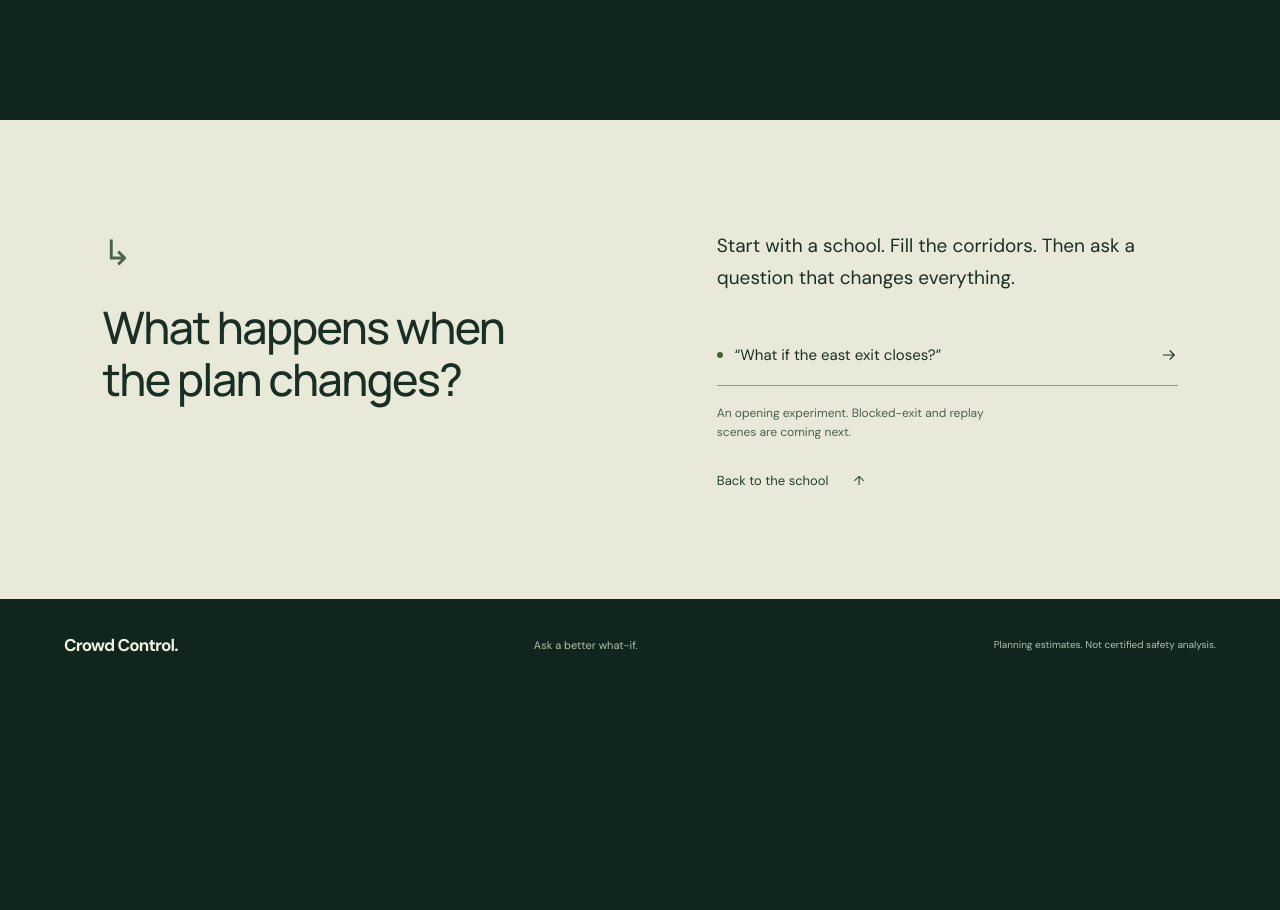
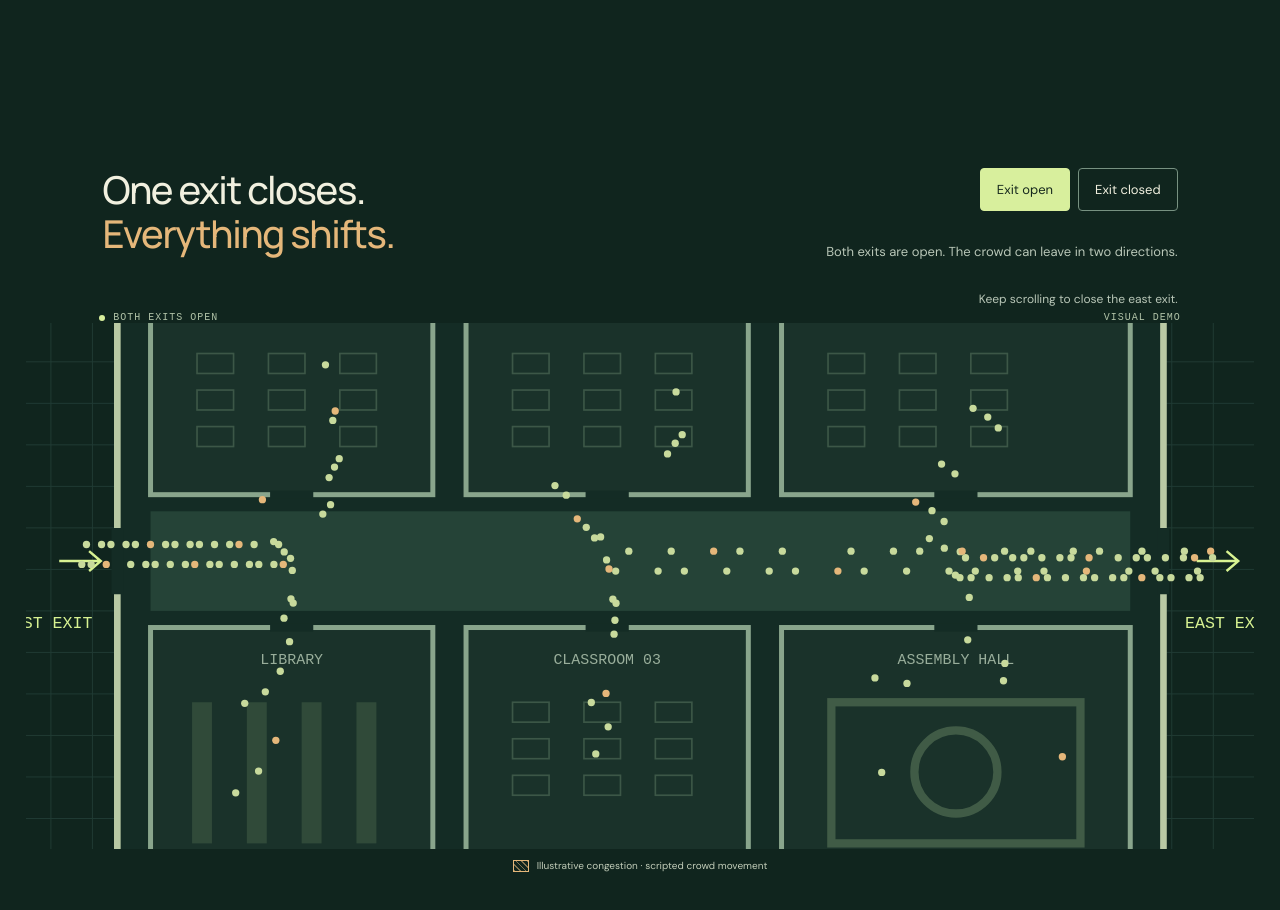
Before and after one commit to samtjhia/crowd-control, a React (Vite) app in the folder web/: page / in a window 1280 px wide. Shown: the part 1680-2590 px from the top of the page. Before the commit the page ends 2371 px from the top, so only its background shows below. Built offline with nearby package versions, Linux system fonts and the light colour scheme.

Commit message:
Add magnified blocked-exit landing scene

```diff
--- a/web/src/App.tsx
+++ b/web/src/App.tsx
@@ -4,7 +4,7 @@ function Arrow({ diagonal = false }: { diagonal?: boolean }) {
   return <svg width="18" height="18" viewBox="0 0 24 24" fill="none" stroke="currentColor" strokeWidth="1.5" aria-hidden="true"><path d={diagonal ? 'M6 18 18 6M6 6h12v12' : 'M4 12h15m-6-6 6 6-6 6'} /></svg>
 }
 
-function SchoolPlan({ progress, reduced }: { progress: number; reduced: boolean }) {
+function SchoolPlan({ progress, reduced, blocked = false, corridor = false }: { progress: number; reduced: boolean; blocked?: boolean; corridor?: boolean }) {
   const canvas = useRef<HTMLCanvasElement>(null)
   const motion = useRef({ progress, reduced })
   useEffect(() => { motion.current = { progress, reduced } }, [progress, reduced])
@@ -34,11 +34,13 @@ function SchoolPlan({ progress, reduced }: { progress: number; reduced: boolean
     const draw = (time: number) => {
       context.clearRect(0, 0, width, height)
       const { progress: p, reduced: still } = motion.current
-      const scale = Math.min(width / 870, height / 650) * (still ? 1 : 1 + p * 1.15)
+      const baseScale = Math.min(width / 870, height / 650)
+      // Keep the first scene's magnification, but fit both exits in this wider frame.
+      const scale = corridor ? Math.min(baseScale * 2.15, width / 740) : baseScale * (still ? 1 : 1 + p * 1.15)
       context.save()
       context.translate(width / 2, height / 2)
       context.scale(scale, scale)
-      context.translate(-435 - p * 65, -315)
+      context.translate(corridor ? -435 : -435 - p * 65, -315)
       context.strokeStyle = '#213c35'; context.lineWidth = .6
       for (let x = 30; x < 860; x += 25) { context.beginPath(); context.moveTo(x, 50); context.lineTo(x, 580); context.stroke() }
       for (let y = 55; y < 590; y += 25) { context.beginPath(); context.moveTo(30, y); context.lineTo(855, y); context.stroke() }
@@ -66,17 +68,37 @@ function SchoolPlan({ progress, reduced }: { progress: number; reduced: boolean
       for (const x of [120, 750]) { context.beginPath(); context.moveTo(x, 280); context.lineTo(x, 320); context.stroke() }
       context.strokeStyle = '#d8f392'; context.lineWidth = 1.5
       for (const x of [85, 770]) { context.beginPath(); context.moveTo(x, 300); context.lineTo(x + 25, 300); context.moveTo(x + 18, 294); context.lineTo(x + 25, 300); context.lineTo(x + 18, 306); context.stroke() }
-      context.fillStyle = '#d8f392'; context.font = '10px monospace'; context.fillText('WEST EXIT', 78, 340); context.fillText('EAST EXIT', 790, 340)
+      if (blocked) {
+        // A hatched corridor marks the illustrative queue independently of color.
+        context.fillStyle = '#b16d3038'; context.fillRect(145, 272, 210, 56)
+        context.save(); context.beginPath(); context.rect(145, 272, 210, 56); context.clip()
+        context.strokeStyle = '#e5b77a55'; context.lineWidth = 1
+        for (let x = 100; x < 370; x += 12) {
+          context.beginPath(); context.moveTo(x, 272); context.lineTo(x + 56, 328); context.stroke()
+        }
+        context.restore()
+        context.strokeStyle = '#edb985'; context.lineWidth = 5
+        context.beginPath(); context.moveTo(750, 280); context.lineTo(750, 320); context.stroke()
+        context.lineWidth = 2
+        context.beginPath(); context.moveTo(770, 290); context.lineTo(790, 310); context.moveTo(790, 290); context.lineTo(770, 310); context.stroke()
+      }
+      context.fillStyle = '#d8f392'; context.font = '10px monospace'; context.fillText('WEST EXIT', 78, 340); context.fillText(blocked ? 'CLOSED' : 'EAST EXIT', 790, 340)
       const t = still ? 4 : time / 1000
       for (let i = 0; i < 160; i++) {
         const room = rooms[i % rooms.length]
         const phase = ((t * .045 + i * .137) % 1)
         const startX = room.x + 24 + ((i * 37) % (room.w - 48))
         const startY = room.y + 42 + ((i * 19) % (room.h - 60))
-        const exitX = i % 3 === 0 ? 95 : 780
-        const x = phase < .4 ? startX + (room.x + room.w / 2 - startX) * phase / .4 : room.x + room.w / 2 + (exitX - room.x - room.w / 2) * (phase - .4) / .6
-        const y = phase < .4 ? startY + (300 - startY) * phase / .4 : 290 + (i % 6) * 4
-        context.fillStyle = i % 7 === 0 ? '#e5b77a' : '#c8da9c'
+        const exitX = blocked || i % 3 === 0 ? 95 : 780
+        let x = phase < .4 ? startX + (room.x + room.w / 2 - startX) * phase / .4 : room.x + room.w / 2 + (exitX - room.x - room.w / 2) * (phase - .4) / .6
+        let y = phase < .4 ? startY + (300 - startY) * phase / .4 : 290 + (i % 6) * 4
+        if (blocked && phase > .68) {
+          // Scripted queue positions demonstrate congestion, not measured physics.
+          const queue = (phase - .68) / .32
+          x = 150 + queue * 195
+          y = 281 + (i % 9) * 4.6
+        }
+        context.fillStyle = blocked && phase > .68 ? '#edb985' : i % 7 === 0 ? '#e5b77a' : '#c8da9c'
         context.beginPath(); context.arc(x, y, 2.2, 0, Math.PI * 2); context.fill()
       }
       context.strokeStyle = '#64816b'; context.lineWidth = .8
@@ -87,8 +109,47 @@ function SchoolPlan({ progress, reduced }: { progress: number; reduced: boolean
     }
     resize(); frame = requestAnimationFrame(draw)
     return () => { cancelAnimationFrame(frame); observer.disconnect() }
-  }, [reduced])
-  return <canvas ref={canvas} className="school-canvas" role="img" aria-label="Animated architectural school floor plan showing illustrative crowd movement toward two exits" />
+  }, [reduced, blocked, corridor])
+  return <canvas ref={canvas} className="school-canvas" role="img" aria-label={blocked ? "Illustrative school evacuation with east exit closed, people rerouted west, and a hatched congestion area near the west exit" : "Animated architectural school floor plan showing illustrative crowd movement toward two exits"} />
+}
+
+function BlockedExitScene({ reduced }: { reduced: boolean }) {
+  const section = useRef<HTMLElement>(null)
+  const [scrollBlocked, setScrollBlocked] = useState(false)
+  const [override, setOverride] = useState<boolean | null>(null)
+  const blocked = override ?? scrollBlocked
+  useEffect(() => {
+    const update = () => {
+      const bounds = section.current!.getBoundingClientRect()
+      setScrollBlocked(bounds.top < -window.innerHeight * .3)
+    }
+    update()
+    window.addEventListener('scroll', update, { passive: true })
+    window.addEventListener('resize', update)
+    return () => {
+      window.removeEventListener('scroll', update)
+      window.removeEventListener('resize', update)
+    }
+  }, [])
+  return <section className="blocked-experience" id="experiment" ref={section} aria-label="Explore an illustrative blocked-exit scenario">
+    <div className="blocked-stage">
+      <div className="blocked-story">
+        <h2>One exit closes.<br /><em>Everything shifts.</em></h2>
+        <p>The same people. The same school. Change a single door and watch the crowd find another way.</p>
+        <div className="exit-controls" role="group" aria-label="East exit state">
+          <button aria-pressed={!blocked} onClick={() => setOverride(false)}>Exit open</button>
+          <button aria-pressed={blocked} onClick={() => setOverride(true)}>Exit closed</button>
+        </div>
+        <p className="exit-explanation" role="status">{blocked ? 'East exit closed. Both streams now share the west exit. The hatched area shows an illustrative queue.' : 'Both exits are open. The crowd can leave in two directions.'}</p>
+        {override !== null ? <button className="follow-scroll" onClick={() => setOverride(null)}>Follow the scroll again <Arrow /></button> : <span className="scene-hint">Keep scrolling to close the east exit.</span>}
+      </div>
+      <div className="blocked-plan">
+        <div className="plan-heading"><span><span className={blocked ? 'status-dot is-blocked' : 'status-dot'} />{blocked ? 'EAST EXIT CLOSED' : 'BOTH EXITS OPEN'}</span><span>VISUAL DEMO</span></div>
+        <SchoolPlan progress={0} reduced={reduced} blocked={blocked} corridor />
+        <div className="queue-legend"><span className="hatch-swatch" /> Illustrative congestion · scripted crowd movement</div>
+      </div>
+    </div>
+  </section>
 }
 
 function App() {
@@ -104,11 +165,11 @@ function App() {
     window.addEventListener('scroll', scroll, { passive: true })
     return () => { preference.removeEventListener('change', updatePreference); window.removeEventListener('scroll', scroll) }
   }, [])
-  const enter = () => { setDemo(true); document.getElementById('inside')?.scrollIntoView({ behavior: reduced ? 'instant' : 'smooth' }) }
+  const enter = () => { setDemo(true); document.getElementById('experiment')?.scrollIntoView({ behavior: reduced ? 'instant' : 'smooth' }) }
   return <>
     <header className="navigation">
       <a className="wordmark" href="#" aria-label="Crowd Control home"><span className="brand-symbol"><i /><i /><i /><i /></span>Crowd Control<span className="brand-period">.</span></a>
-      <nav aria-label="Main navigation"><a href="#inside" className="explore-link">The experiment</a><button onClick={enter}>Explore the demo <Arrow diagonal /></button></nav>
+      <nav aria-label="Main navigation"><a href="#experiment" className="explore-link">The experiment</a><button onClick={enter}>Explore the demo <Arrow diagonal /></button></nav>
     </header>
     <main>
       <section className="experience" aria-label="Crowd Control introduction">
@@ -125,13 +186,14 @@ function App() {
             <div className="plan-footer"><span>Every dot is a person.<br />Every decision changes their path.</span><span className="compass">N ↑</span></div>
           </div>
           <div className="interior-caption" style={{ opacity: Math.max(0, (progress - .55) / .45), visibility: progress < .55 ? 'hidden' : 'visible' }}><span className="status-dot" /><p>Same school.<br /><strong>Different possibilities.</strong></p></div>
-          <div className="stage-bottom"><span>BUILT AT HACKTRENT 2026</span><a href="#inside">Scroll to explore <span>↓</span></a><span>PLANNING STARTS WITH CURIOSITY</span></div>
+          <div className="stage-bottom"><span>BUILT AT HACKTRENT 2026</span><a href="#experiment">Scroll to explore <span>↓</span></a><span>PLANNING STARTS WITH CURIOSITY</span></div>
           <div className="scroll-track"><span style={{ transform: `scaleX(${progress})` }} /></div>
         </div>
       </section>
+      <BlockedExitScene reduced={reduced} />
       <section className="inside" id="inside">
         <div><span className="section-mark" aria-hidden="true">↳</span><h2>What happens when<br />the plan changes?</h2></div>
-        <div className="inside-copy"><p>Start with a school. Fill the corridors. Then ask a question that changes everything.</p><div className="scenario-prompt"><span className="prompt-dot" /><span>“What if the east exit closes?”</span><Arrow /></div><p className="prototype-note" role="status">{demo ? 'You’re viewing the landing-page prototype. The interactive simulation is not connected yet.' : 'An opening experiment. Blocked-exit and replay scenes are coming next.'}</p><button className="text-button" onClick={() => window.scrollTo({ top: 0, behavior: reduced ? 'instant' : 'smooth' })}>Back to the school <span>↑</span></button></div>
+        <div className="inside-copy"><p>Start with a school. Fill the corridors. Then ask a question that changes everything.</p><div className="scenario-prompt"><span className="prompt-dot" /><span>“What if the east exit closes?”</span><Arrow /></div><p className="prototype-note" role="status">{demo ? 'You’re viewing the landing-page prototype. The interactive simulation is not connected yet.' : 'A visual experiment, not a live simulation. Rewind and replay are coming next.'}</p><button className="text-button" onClick={() => window.scrollTo({ top: 0, behavior: reduced ? 'instant' : 'smooth' })}>Back to the school <span>↑</span></button></div>
       </section>
     </main>
     <footer><a className="wordmark" href="#">Crowd Control.</a><span>Ask a better what-if.</span><span>Planning estimates. Not certified safety analysis.</span></footer>
--- a/web/src/index.css
+++ b/web/src/index.css
@@ -5,3 +5,64 @@
 @media(min-width:1600px){.hero-copy{left:12%;top:26%}.plan-container{left:40%;width:58%}}
 @media(max-width:850px){.navigation{height:80px;padding:0 6%}.wordmark{font-size:19px}nav{gap:0}.explore-link{display:none}nav button{font-size:11px;padding:10px 12px;gap:10px}.stage{min-height:780px}.hero-copy{top:15%;left:7%}h1{font-size:clamp(50px,10vw,75px);margin-bottom:17px}.hero-copy p{font-size:14px;line-height:1.6}.primary-button{padding:13px 18px}.hero-note{display:none}.plan-container{left:21%;top:44%;width:95%;height:49%}.plan-heading{font-size:8px}.plan-footer{font-size:9px}.stage-bottom>span:last-child{display:none}.stage-bottom{bottom:23px;font-size:8px}.inside{padding:65px 7%;gap:25px;grid-template-columns:1fr}.inside-copy>p{font-size:17px}.inside h2{margin:15px 0 5px}.section-mark{font-size:25px}.interior-caption{bottom:15%;left:7%;background:#10251e;padding:12px}.interior-caption p{font-size:20px}footer{flex-wrap:wrap;padding:28px 7%}footer>span:last-child{width:100%}}
 @media(prefers-reduced-motion:reduce){:root{scroll-behavior:auto}*,*::before,*::after{transition:none!important}.experience{height:110svh}.interior-caption{display:none}}
+
+.blocked-experience { height: 190vh; scroll-margin-top: 0; }
+.blocked-stage { position: sticky; top: 0; min-height: 700px; height: 100svh; display: grid; grid-template-columns: 34% 66%; align-items: center; padding: 6% 5% 6% 8%; overflow: hidden; }
+.blocked-story { position: relative; z-index: 1; }
+.blocked-story h2 { margin: 0 0 25px; font-size: clamp(32px, 3.6vw, 54px); }
+.blocked-story h2 em { color: #e5b77a; font-style: normal; }
+.blocked-story > p { max-width: 32ch; color: #b9c7b8; font-size: 15px; line-height: 1.7; }
+.exit-controls { display: flex; gap: 8px; margin: 30px 0 20px; }
+.exit-controls button { padding: 12px 16px; border: 1px solid #779181; border-radius: 4px; background: transparent; color: #f1f0df; font-size: 13px; }
+.exit-controls button[aria-pressed="true"] { background: #d8ef9d; color: #16281d; border-color: #d8ef9d; }
+.exit-controls button:last-child[aria-pressed="true"] { background: #e5b77a; border-color: #e5b77a; }
+.exit-controls button:hover { border-color: #f1f0df; }
+.blocked-story .exit-explanation { min-height: 85px; font-size: 13px; }
+.follow-scroll { display: flex; align-items: center; gap: 12px; padding: 0; border: 0; background: transparent; color: #d8ef9d; font-size: 12px; }
+.scene-hint { color: #b9c7b8; font-size: 12px; }
+.blocked-plan { height: min(650px, 76svh); min-width: 0; }
+.blocked-plan .plan-heading { margin: 0 8%; }
+.blocked-plan .school-canvas { height: 90%; }
+.status-dot.is-blocked { background: #e5b77a; }
+.queue-legend { display: flex; justify-content: center; gap: 8px; align-items: center; color: #c2cdb9; font-size: 10px; }
+.hatch-swatch { width: 16px; height: 12px; background: repeating-linear-gradient(45deg, #e5b77a88 0 1px, transparent 1px 4px); border: 1px solid #e5b77a; }
+@media (max-width: 850px) {
+  .blocked-stage { min-height: 760px; padding: 40px 7%; grid-template-columns: 1fr; grid-template-rows: auto 1fr; align-content: start; gap: 22px; }
+  .blocked-story h2 { font-size: 34px; margin-bottom: 15px; }
+  .blocked-story > p { max-width: 45ch; font-size: 14px; margin: 0; }
+  .exit-controls { margin: 18px 0 15px; }
+  .blocked-story .exit-explanation { min-height: 60px; font-size: 12px; }
+  .blocked-plan { height: 100%; min-height: 260px; max-height: 420px; }
+  .blocked-plan .plan-heading { font-size: 8px; margin: 0; }
+  .queue-legend { font-size: 9px; }
+}
+@media (prefers-reduced-motion: reduce) {
+  .blocked-experience { height: auto; }
+  .blocked-stage { position: relative; height: auto; }
+}
+
+/* Carry the opening zoom into a full-width corridor view. */
+.blocked-stage { display: block; padding: 0; }
+.blocked-story { position: absolute; top: 6%; left: 8%; right: 8%; display: grid; grid-template-columns: 1fr 1fr; column-gap: 8%; align-items: start; pointer-events: none; }
+.blocked-story h2 { font-size: clamp(30px, 3vw, 44px); grid-row: 1 / 3; }
+.blocked-story > p:first-of-type { display: none; }
+.exit-controls { justify-content: flex-end; margin: 0 0 12px; pointer-events: auto; }
+.blocked-story .exit-explanation { justify-self: end; text-align: right; max-width: 40ch; min-height: 0; margin: 0; }
+.follow-scroll, .scene-hint { grid-column: 2; justify-self: end; margin-top: 10px; pointer-events: auto; }
+.blocked-plan { position: absolute; top: 24%; left: 2%; width: 96%; height: 72%; }
+.blocked-plan .plan-heading { margin: 0 6%; }
+.blocked-plan .school-canvas { height: calc(100% - 50px); }
+.queue-legend { margin-top: 10px; }
+@media (max-width: 850px) {
+  .blocked-stage { min-height: 760px; }
+  .blocked-story { top: 6%; left: 7%; right: 7%; display: block; }
+  .blocked-story h2 { font-size: 34px; margin-bottom: 20px; }
+  .exit-controls { justify-content: flex-start; margin-bottom: 14px; }
+  .blocked-story .exit-explanation { text-align: left; max-width: 42ch; min-height: 42px; }
+  .follow-scroll, .scene-hint { display: flex; margin-top: 8px; }
+  .blocked-plan { top: 41%; left: 0; width: 100%; height: 55%; max-height: none; min-height: 0; }
+  .blocked-plan .plan-heading { margin: 0 7%; }
+}
+@media (prefers-reduced-motion: reduce) {
+  .blocked-stage { height: 100svh; }
+}
```
Also changed, not shown: 2 other files (tests, documents, lock files or other folders).
